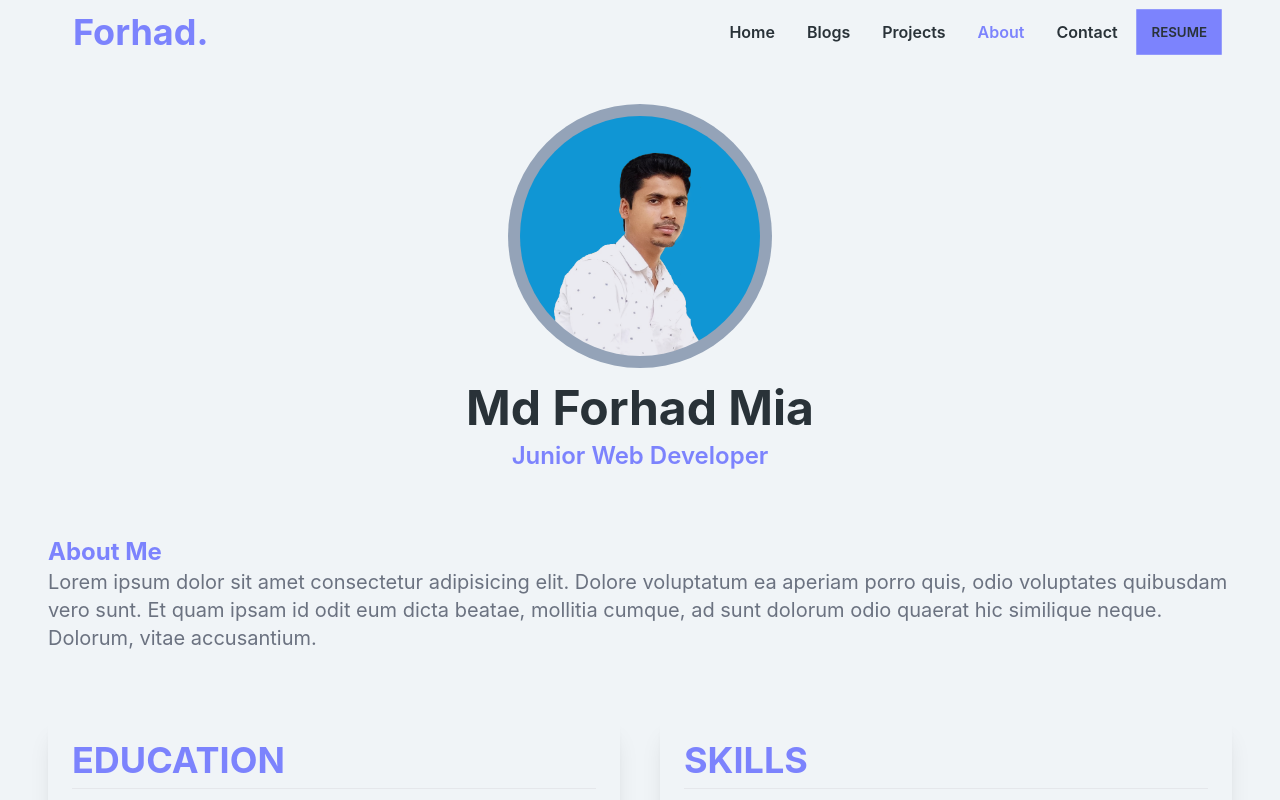
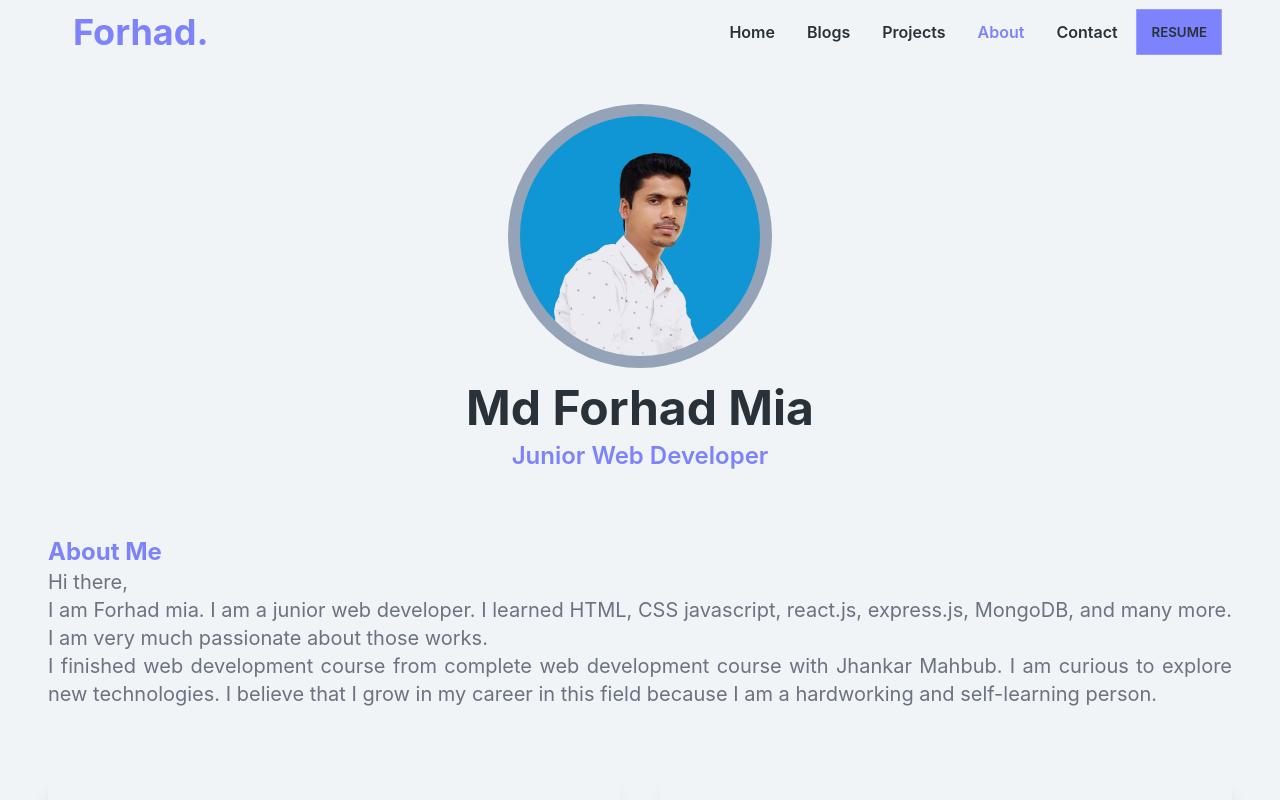
Before and after one commit to forhadmia1/my_protfolio, a React (Create React App) app: page /about in a window 1280 px wide. Shown: the top 800 px of the page. Built offline with nearby package versions, Linux system fonts and the light colour scheme.

Commit message:
about me text-update

```diff
--- a/src/pages/About/About.js
+++ b/src/pages/About/About.js
@@ -15,8 +15,11 @@ const About = () => {
             </div>
             <div className='px-6 md:px-12 my-16'>
                 <h2 className='text-2xl font-bold text-primary'>About Me</h2>
-                <p className='text-xl text-gray-500'>
-                    Lorem ipsum dolor sit amet consectetur adipisicing elit. Dolore voluptatum ea aperiam porro quis, odio voluptates quibusdam vero sunt. Et quam ipsam id odit eum dicta beatae, mollitia cumque, ad sunt dolorum odio quaerat hic similique neque. Dolorum, vitae accusantium.
+                <p className='text-xl text-gray-500 text-justify'>
+                    Hi there,<br />
+                    I am Forhad mia. I am a junior web developer. I learned HTML, CSS javascript, react.js, express.js, MongoDB, and many more. I am very much passionate about those works.
+                    <br />
+                    I finished web development course from complete web development course with Jhankar Mahbub. I am curious to explore new technologies. I believe that I grow in my career in this field because I am a hardworking and self-learning person.
                 </p>
             </div>
         </div>
```
Also changed, not shown: public/Project.json (+5 -2 lines).
